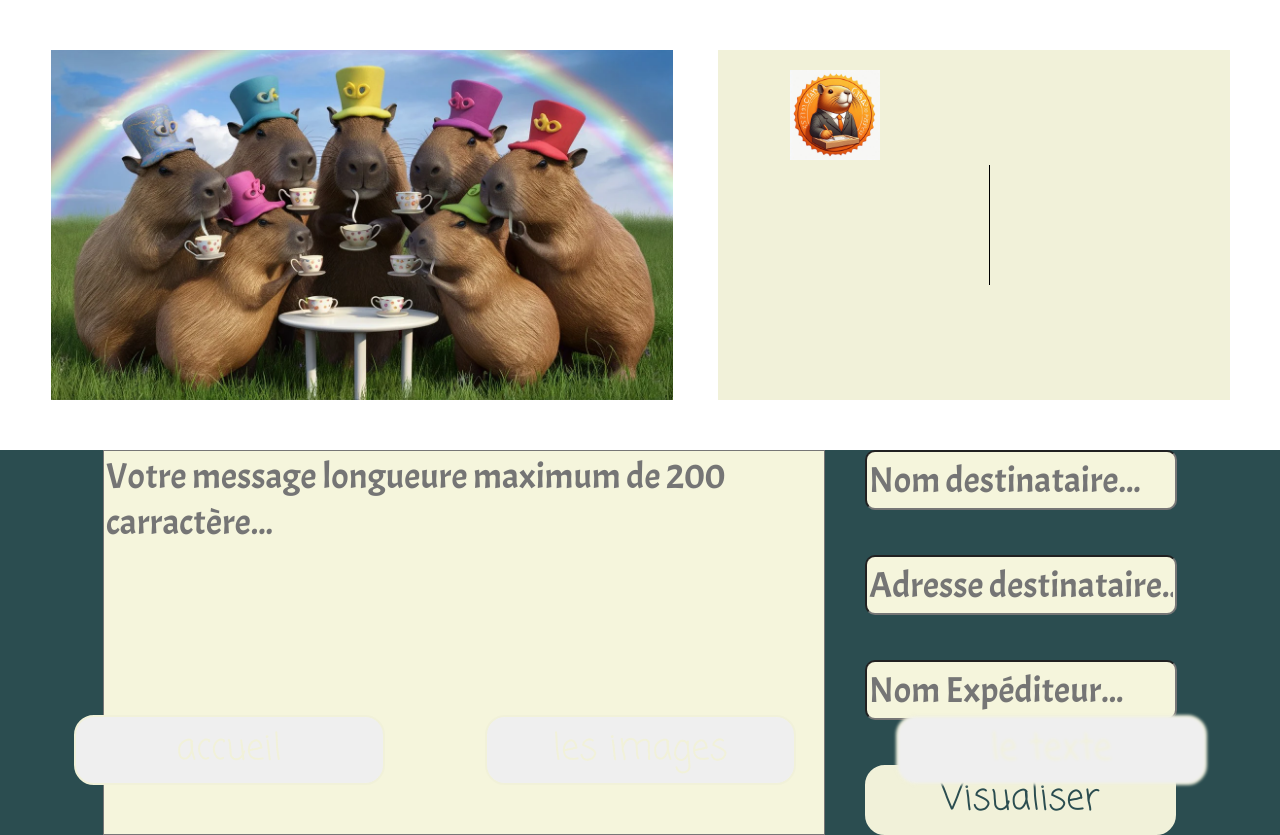
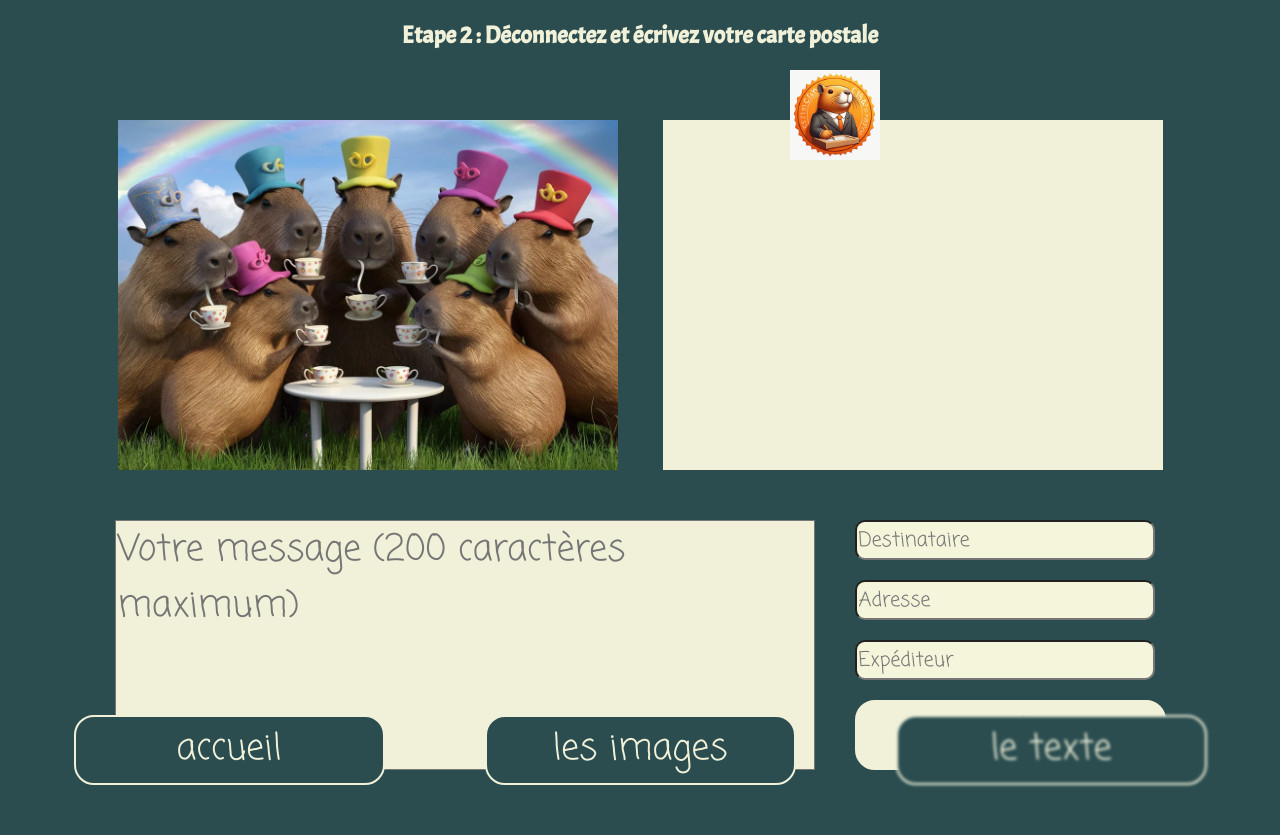
Before and after one commit to Pas-nou/CardVentures, a React (Vite) app in the folder cardventures/: page /face-arriere in a window 1280 px wide. After the commit the page ends 800 px from the top, so only its background shows below. Built offline with nearby package versions, Linux system fonts and the light colour scheme.

Commit message:
ajout titre + ajustement page css

```diff
--- a/cardventures/src/App.css
+++ b/cardventures/src/App.css
@@ -25,6 +25,10 @@
     margin: 0;
 }
 
+body {
+background-color: var(--dark-color);
+}
+
 h1,
 h2,
 h3 {
@@ -32,6 +36,6 @@ h3 {
     color: var(--light-color);
 }
 
-p, button {
+p, button, input, textarea {
     font-family: var(--secondary-font);
 }
--- a/cardventures/src/components/PreviewCard.jsx
+++ b/cardventures/src/components/PreviewCard.jsx
@@ -27,7 +27,7 @@ const { formData } = useContext(TextContext)
             <div className="carte-preview carte-preview-r">
                 <div className="preview-msg preview-msg-l">
                     <p className="p-msg">{formData.text}</p>
-                    <p className="p-name">{formData.identity}</p>
+                    <p className="p-name">{formData.dest}</p>
                 </div>
                 <div className="preview-msg preview-msg-r">
                     <img
@@ -35,7 +35,7 @@ const { formData } = useContext(TextContext)
                         src="..\src\assets\TIMBRE.webp"
                         alt="timbre"
                     />
-                    <p>{formData.dest}</p>
+                    <p>{formData.identity}</p>
                     <p className="p-addres">{formData.address}</p>
                 </div>
             </div>
--- a/cardventures/src/components/TextCard.jsx
+++ b/cardventures/src/components/TextCard.jsx
@@ -37,7 +37,7 @@ function TextCard() {
         <div className="card-text">
             <div className="champs-msg">
                 <textarea
-                    placeholder="Votre message longueure maximum de 200 carractère... "
+                    placeholder="Votre message (200 caractères maximum) "
                     id="message-card"
                     name="text"
                     rows="15"
@@ -50,21 +50,21 @@ function TextCard() {
                 <input
                     className="input-text"
                     name="identity"
-                    placeholder="Nom destinataire..."
+                    placeholder="Destinataire"
                     maxLength="25"
                     onChange={handleForm}
                 />
                 <input
                     className="input-text"
                     name="address"
-                    placeholder="Adresse destinataire..."
+                    placeholder="Adresse"
                     maxLength="70"
                     onChange={handleForm}
                 />
                 <input
                     className="input-text"
                     name="dest"
-                    placeholder="Nom Expéditeur..."
+                    placeholder="Expéditeur"
                     maxLength="25"
                     onChange={handleForm}
                 />
--- a/cardventures/src/pages/FaceArriere.jsx
+++ b/cardventures/src/pages/FaceArriere.jsx
@@ -10,6 +10,7 @@ function FaceArriere() {
 
     return (
         <>
+            <h2 className="h2-face-arriere"> Etape 2 : Déconnectez et écrivez votre carte postale </h2>
             <PreviewCard
                 name={name}
                 adress={adress}
--- a/cardventures/src/styles/TextCard.css
+++ b/cardventures/src/styles/TextCard.css
@@ -15,21 +15,21 @@
 }
 
 #message-card {
-    background-color: beige;
+    background-color: var(--light-color);
 }
 
 textarea {
     resize: none;
-    height: 385px;
+    height: 250px;
+    width: 700px;
     max-width: 100%;
     font-size: 36px;
-    font-family: var(--principal-font);
 }
 
 .champs-text {
     display: flex;
     flex-direction: column;
-    gap: 45px;
+    gap: 20px;
 }
 
 .input-text {
@@ -37,11 +37,11 @@ textarea {
     flex-direction: column;
     justify-content: end;
     align-items: end;
-    font-size: 36px;
-    height: 60px;
+    font-size: 20px;
+    height: 40px;
+    width: 300px;
     border-radius: 10px;
     background-color: beige;
-    font-family: var(--principal-font);
 }
 
 .button {
@@ -62,3 +62,8 @@ textarea {
     font-weight: 800px;
     font-style: bold;
 }
+
+.h2-face-arriere {
+    padding: 20px;
+    text-align: center;
+}
--- a/cardventures/src/styles/footer.css
+++ b/cardventures/src/styles/footer.css
@@ -6,13 +6,12 @@ footer {
     position: fixed;
     bottom: 0;
     gap: 100px;
-
     height: 100px;
-    background-color: var --(dark-color);
     z-index: 2;
 }
 
 .footer-btn {
+    background-color: var(--dark-color);
     width: 311px;
     height: 70px;
     border-radius: 20px;
--- a/cardventures/src/styles/preview-card.css
+++ b/cardventures/src/styles/preview-card.css
@@ -11,10 +11,11 @@
 .img-preview {
     height: 100%;
     width: 100%;
+    object-fit: cover;
 }
 
 .carte-preview {
-    width: 622px;
+    width: 500px;
     min-height: 350px;
     background-color: var(--light-color);
     display: flex;
@@ -53,11 +54,11 @@
 }
 
 .preview-msg > p {
-    background-color: var(--light-color);
-}
+    overflow-wrap: break-word;}
 
 .p-msg {
-    padding: 60px;
+    padding: 0;
+    background: none;
 }
 
 .p-name {
```
